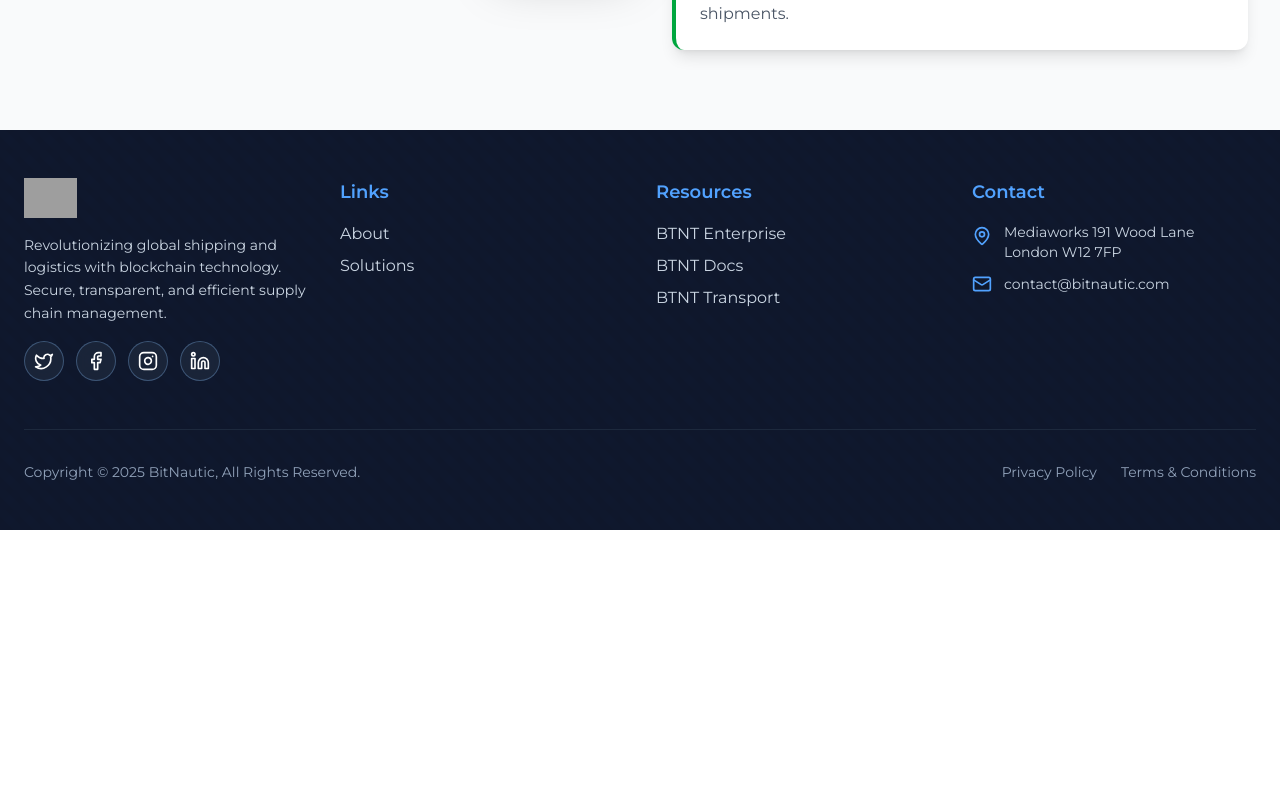
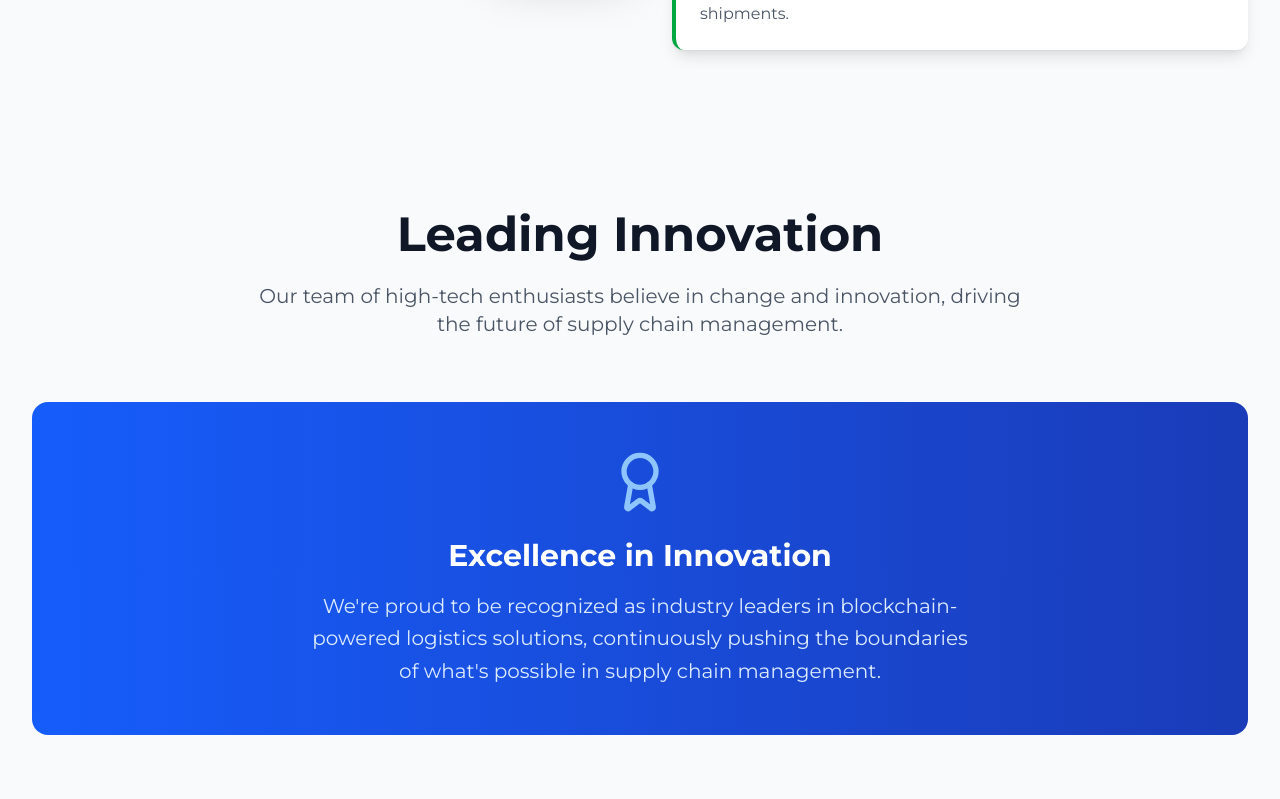
Before and after one commit to rohit-lagom/bitnautic, a Next.js app: page /about in a window 1280 px wide. Shown: the part 1461-2260 px from the top of the page. Before the commit the page ends 1991 px from the top, so only its background shows below. Built offline with nearby package versions, Linux system fonts and the light colour scheme; grey boxes are pictures that could not be loaded.

Commit message:
feat (Team): Added Basic Layout of Team Comp

```diff
--- /dev/null
+++ b/src/app/about/Team.jsx
@@ -0,0 +1,42 @@
+'use client';
+import {motion} from 'framer-motion';
+import { Award } from 'lucide-react';
+
+const Team = () => {
+  return (
+         <section className="py-20 bg-gray-50">
+        <div className="max-w-7xl mx-auto px-4 sm:px-6 lg:px-8">
+          <motion.div
+            initial={{ opacity: 0, y: 30 }}
+            whileInView={{ opacity: 1, y: 0 }}
+            transition={{ duration: 0.8 }}
+            className="text-center mb-16"
+          >
+            <h2 className="text-3xl lg:text-5xl font-bold text-gray-900 mb-6">
+              Leading Innovation
+            </h2>
+            <p className="text-xl text-gray-600 max-w-3xl mx-auto">
+              Our team of high-tech enthusiasts believe in change and innovation, driving the future of supply chain management.
+            </p>
+          </motion.div>
+
+          <motion.div
+            initial={{ opacity: 0, y: 30 }}
+            whileInView={{ opacity: 1, y: 0 }}
+            transition={{ duration: 0.8 }}
+            className="bg-gradient-to-r from-blue-600 to-blue-800 rounded-2xl p-12 text-center text-white"
+          >
+            <Award className="h-16 w-16 mx-auto mb-6 text-blue-300" />
+            <h3 className="text-2xl lg:text-3xl font-bold mb-4">
+              Excellence in Innovation
+            </h3>
+            <p className="text-xl text-blue-100 max-w-2xl mx-auto leading-relaxed">
+              We're proud to be recognized as industry leaders in blockchain-powered logistics solutions, continuously pushing the boundaries of what's possible in supply chain management.
+            </p>
+          </motion.div>
+        </div>
+      </section>
+)
+}
+
+export default Team
--- a/src/app/about/page.js
+++ b/src/app/about/page.js
@@ -2,6 +2,7 @@
 import Footer from "@/components/Footer";
 import Hero from "./Hero";
 import Mission from "./Mission";
+import Team from "./Team";
 
 export default function About() {
   return (
@@ -9,6 +10,7 @@
       <Header/>
       <Hero/>
       <Mission/>
+      <Team/>
       <Footer/>
     </section>
   );
```
